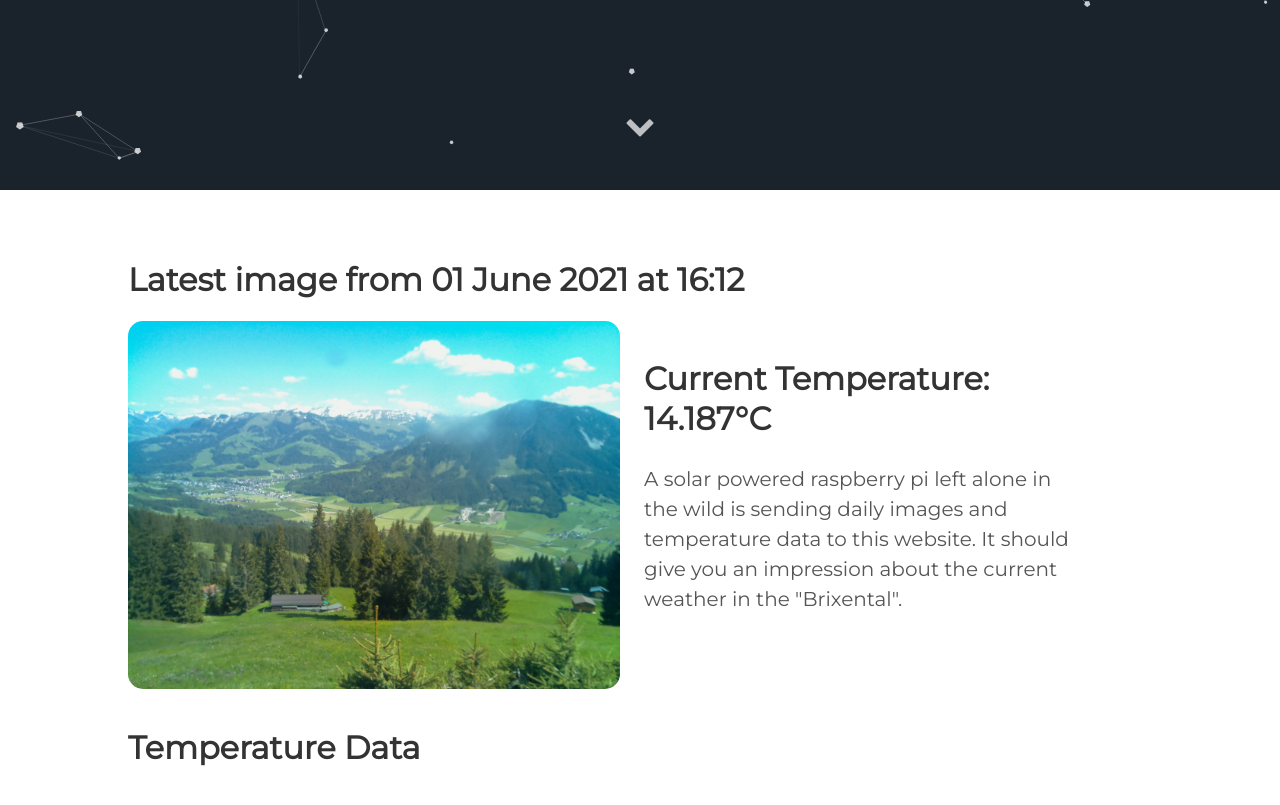
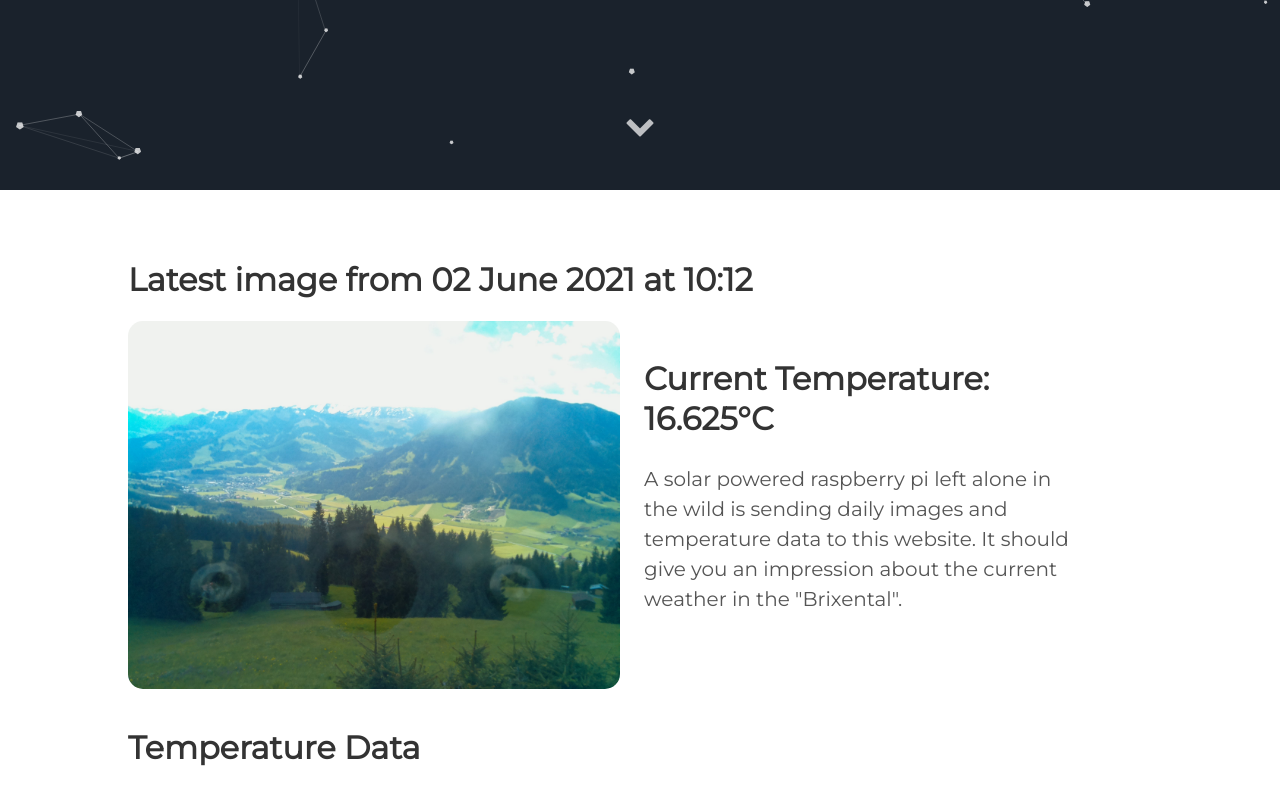
Before and after one commit to vektorious/vektorious.github.io, a Jekyll site: the page built from resources/huette.md, in a window 1280 px wide and 900 px high, scrolled down 710 px. Shown: the top 805 px of the window. Built offline with Jekyll 4.4.1, drawn with Linux system fonts in a browser that asks for light colours.

Commit message:
I'm a bot beep boop

```diff
--- a/resources/huette.md
+++ b/resources/huette.md
@@ -6,13 +6,13 @@ image: '/assets/img/'
 description: 'Live image from the Austrian alps'
 twitter_text: ' '
 ---
-## Latest image from 01 June 2021 at 16:12
+## Latest image from 02 June 2021 at 10:12
 <div class="huette">
   <div class="huette-image">
     <img src="{{ "/assets/img/huette.jpg" | prepend: site.baseurl }}">
   </div>
   <div class="huette-text">
-        <h2>Current Temperature: 14.187°C</h2>
+        <h2>Current Temperature: 16.625°C</h2>
         <p>A solar powered raspberry pi left alone in the wild is sending daily images and temperature data to this website. It should give you an impression about the current weather in the "Brixental".</p>
 
   </div>
```
Also changed, not shown: rpi-script/2021-06-02_101111.txt (renamed from rpi-script/2021-06-01_161111.txt, +5 -5 lines), rpi-script/huette.md (+2 -2 lines), assets/img/huette.jpg, assets/img/temp_plot.png, rpi-script/temp_plot.png, 1 other file.
